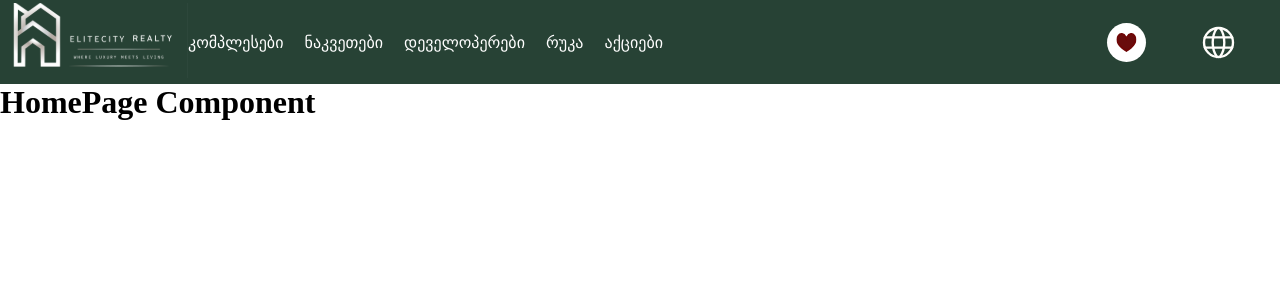
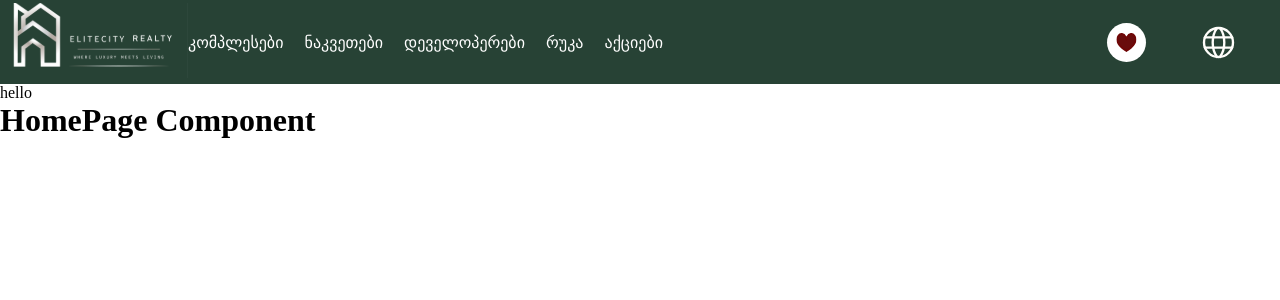
Before and after one commit to PixelPioners-Technologies/elitcity_front, a React (Vite) app: page / in a window 1280 px wide. Shown: the top 300 px of the page. Built offline with nearby package versions, Linux system fonts and the light colour scheme.

Commit message:
test commenttt

```diff
--- a/src/App.jsx
+++ b/src/App.jsx
@@ -14,7 +14,8 @@ function App() {
   return (
     <div>
       <Header />
-
+      <p>hello</p>
+    {/* hello */}
       <Routes>
         <Route path='/' element={<HomePage />} />
         <Route path='complex' element={<Complex />} />
```
